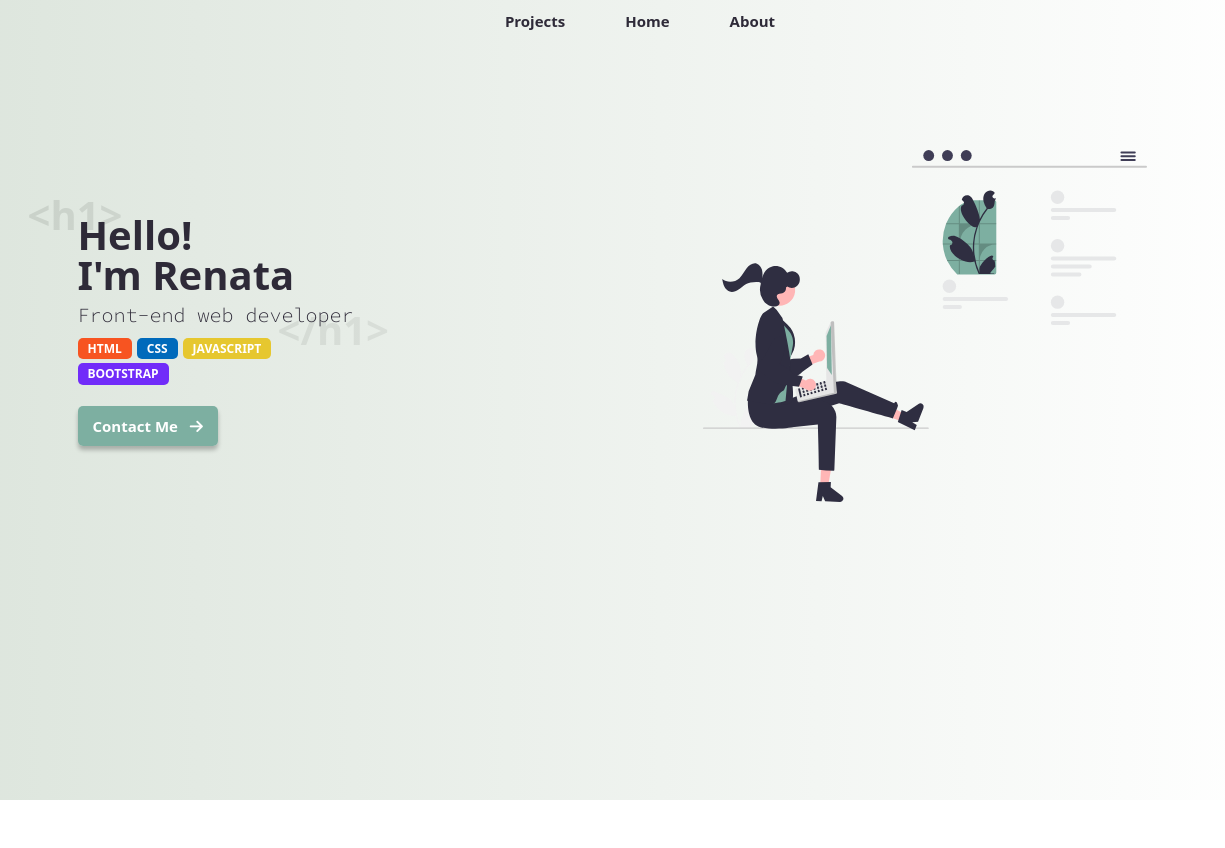
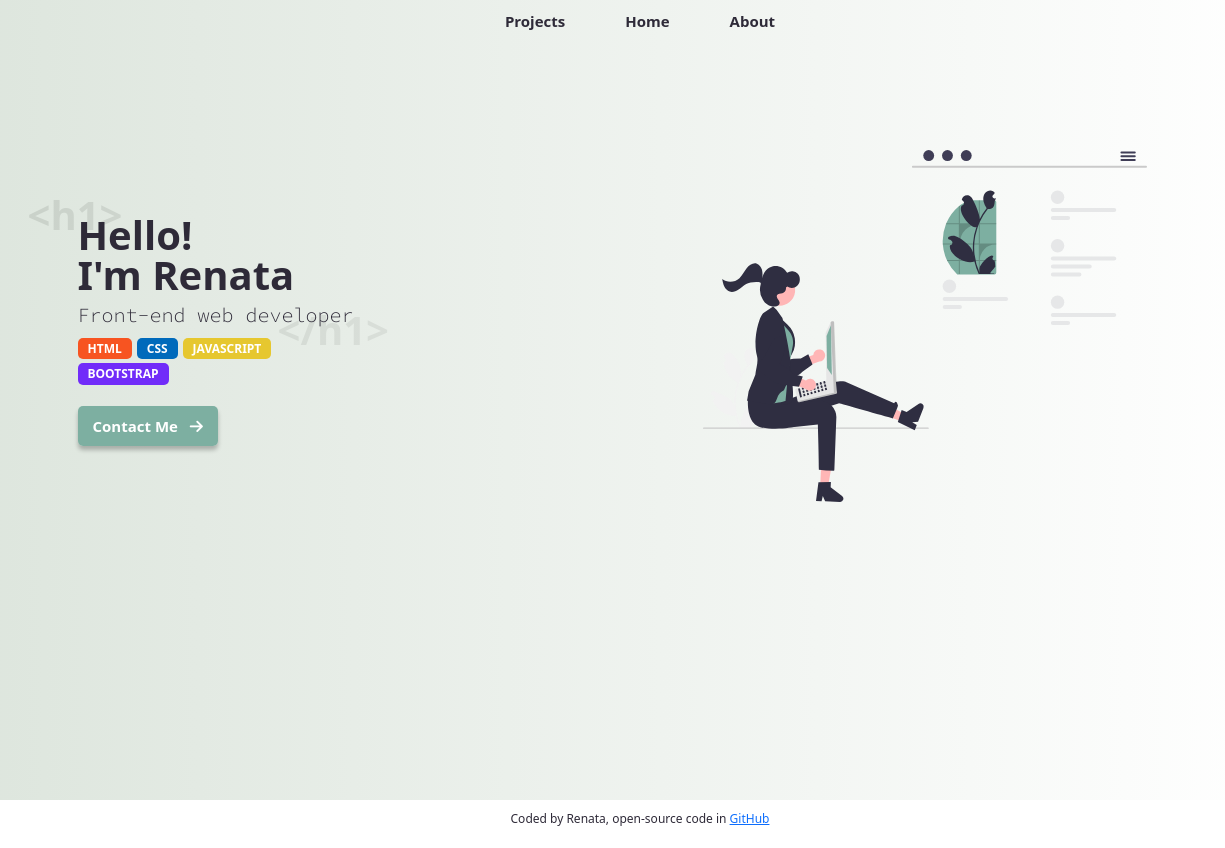
Before and after one commit to An-Renata/portfolio-project, a plain HTML site: page index.html in a window 1280 px wide. Shown: the full height of the page, 0-1225 px from the left. Before the commit the page ends 800 px from the top, so only its background shows below. Drawn offline with nearby package versions, Linux system fonts and the light colour scheme.

Commit message:
link to source-code

```diff
--- a/index.html
+++ b/index.html
@@ -123,5 +123,9 @@
         </aside>
       </main>
     </div>
+    <p class="source-code">
+      Coded by Renata, open-source code in
+      <a href="https://github.com/An-Renata/portfolio-project">GitHub</a>
+    </p>
   </body>
 </html>
--- a/src/styles.css
+++ b/src/styles.css
@@ -363,3 +363,8 @@ img {
 .contact-link-footer:hover {
   text-decoration: underline;
 }
+.source-code {
+  text-align: center;
+  padding: 1rem;
+  font-size: 1.2rem;
+}
```
